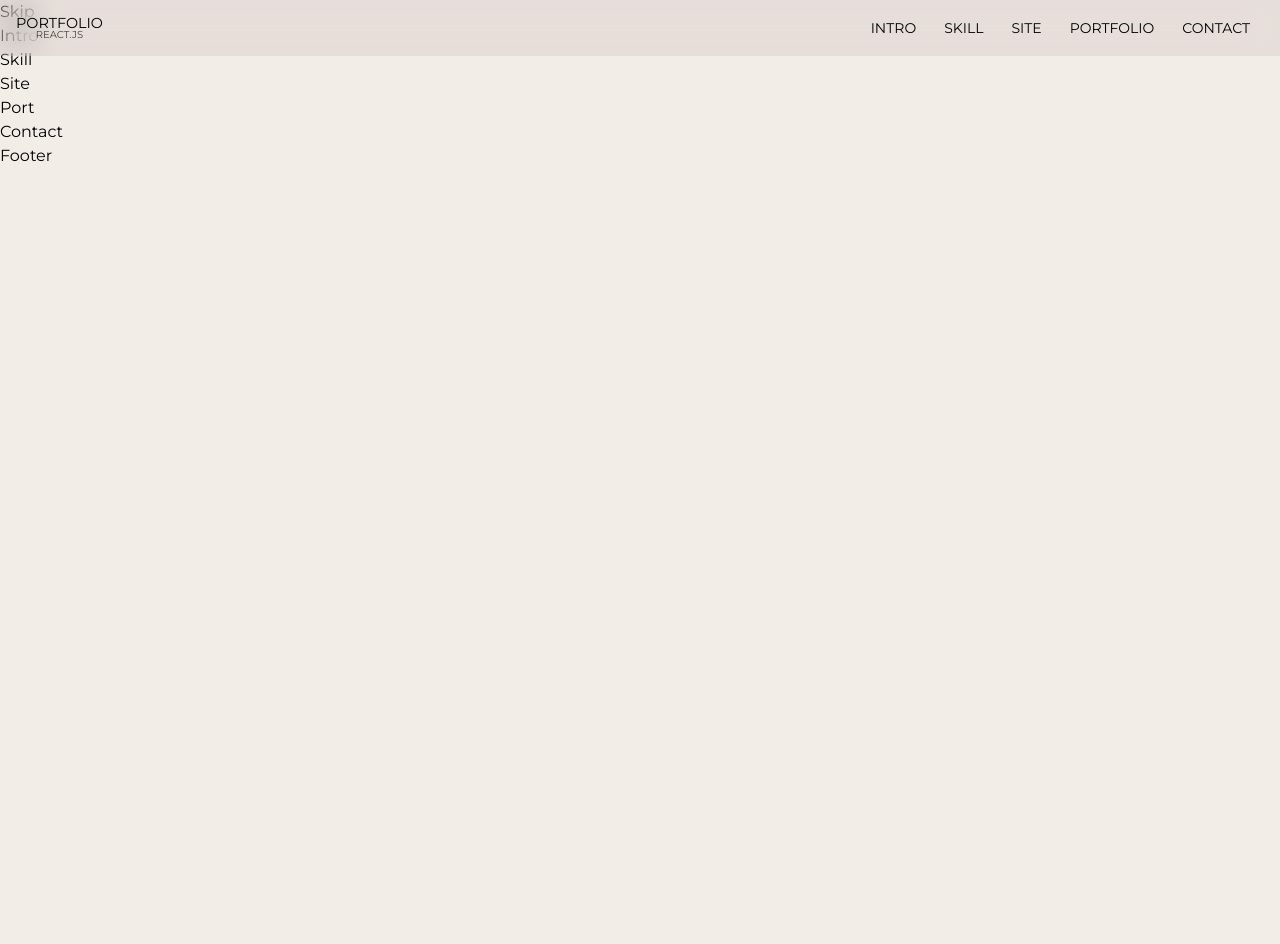
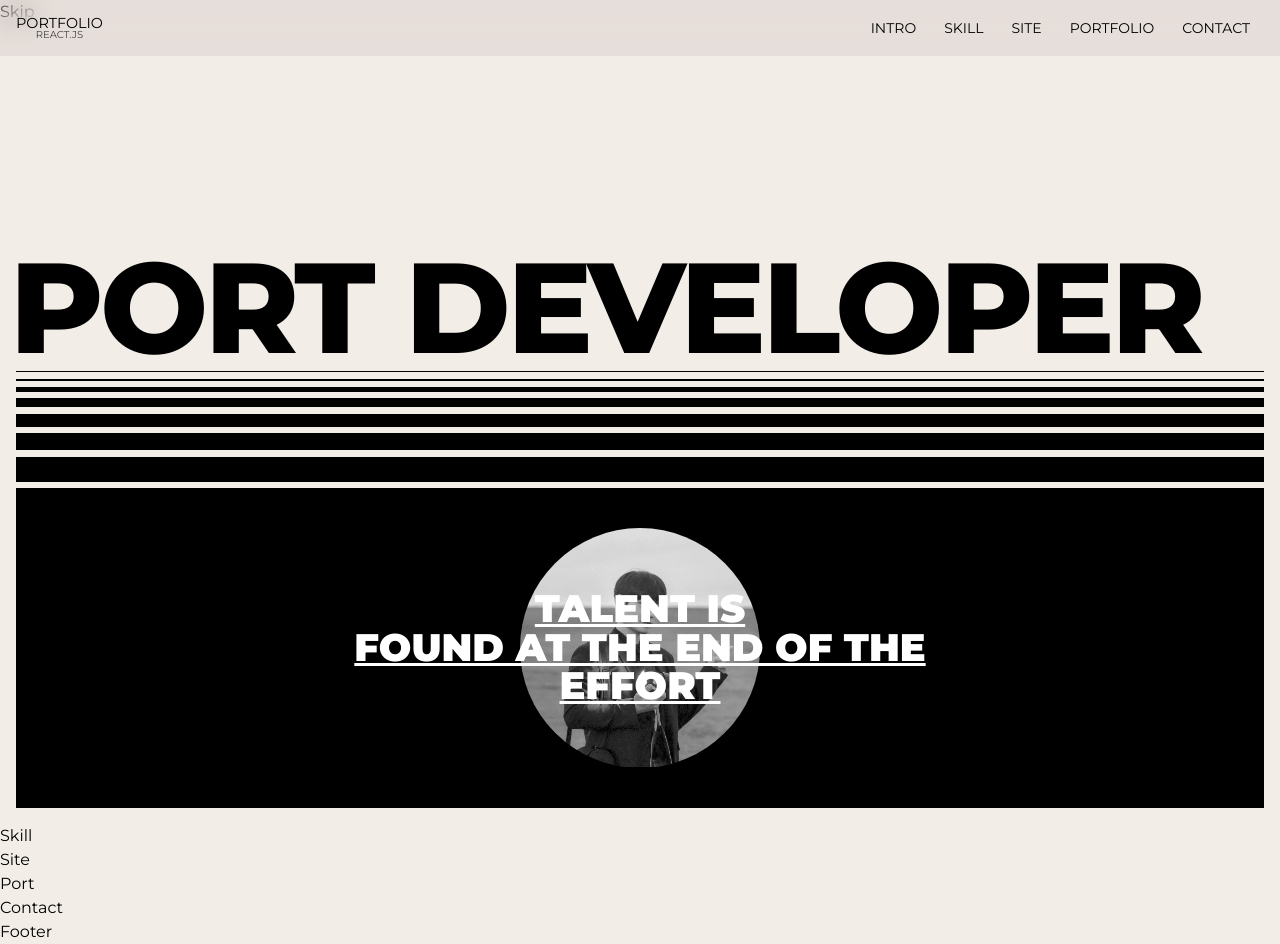
Before and after one commit to eunsux/port2024-react, a React (Create React App) app: page / in a window 1280 px wide. Before the commit the page ends 800 px from the top, so only its background shows below. Built offline with nearby package versions, Linux system fonts and the light colour scheme; a small style sheet from the web is missing; a web font is replaced by a local one.

Commit message:
인트로완료

```diff
--- a/src/assets/scss/section/_intro.scss
+++ b/src/assets/scss/section/_intro.scss
@@ -0,0 +1,149 @@
+#intro {
+    height: 100vh;
+}
+.intro__inner {
+    width: 100%;
+    height: 100%;
+    display: flex;
+    align-items: flex-start;
+    justify-content: flex-end;
+    flex-direction: column;
+    padding: 16px;
+
+    @media (max-width: 800px){
+        justify-content: center;
+    }
+
+    .intro__title {
+        font-size: 10vw;
+        text-transform: uppercase;
+        line-height: 1;
+        font-weight: 800;
+        white-space: nowrap;
+        text-indent: -0.5vw;
+        letter-spacing: -0.3vw;
+
+        @media (max-width: 320px){
+            display: none;
+        }
+    }
+    .intro__text {
+        width: 100%;
+        height: 40vh;
+        background-color: var(--black);
+        color: var(--white);
+        display: flex;
+        align-items: center;
+        justify-content: center;
+        flex-direction: column;
+        position: relative;
+
+        .text {
+            font-size: 3vw;
+            line-height: 1;
+            font-weight: 900;
+            text-transform: uppercase;
+            text-decoration: underline;
+            text-align: center;
+            position: relative;
+            z-index: 100;
+            transition: all 0.3s;
+            cursor: all-scroll;
+
+            @media (max-width: 800px){
+                font-size: 24px;
+            }
+        }
+        .img {
+            position: absolute;
+            left: 50%;
+            top: 50%;
+            transform: translate(-50%, -50%);
+            width: 30vh;
+            height: 30vh;
+            border-radius: 50%;
+            overflow: hidden;
+            filter: grayscale(100%);
+            transition: all 0.3s;
+
+            @media (max-width: 320px){
+                width: 20vh;
+                height: 20vh;
+            }
+        }
+
+        &:hover .text {
+            opacity: 0;
+        }
+        &:hover .img {
+            filter: grayscale(0);
+        }
+    }
+    .intro__lines {
+        width: 100%;
+
+        .line {
+            display: block;
+            width: 100%;
+            height: 1px;
+            background-color: var(--black);
+            margin-bottom: 0.5vw;
+
+            &:nth-child(1){
+                height: 1px;
+            }
+            &:nth-child(2){
+                height: 2px;
+            }
+            &:nth-child(3){
+                height: 5px;
+            }
+            &:nth-child(4){
+                height: 9px;
+            }
+            &:nth-child(5){
+                height: 13px;
+            }
+            &:nth-child(6){
+                height: 17px;
+            }
+            &:nth-child(7){
+                height: 25px;
+            }
+        }
+
+        &.bottom {
+            .line {
+                margin-top: 0.5vw;
+                margin-bottom: 0;
+                display: none;
+
+                @media (max-width: 800px){
+                    display: block;
+                }
+
+                &:nth-child(1){
+                    height: 25px;
+                }
+                &:nth-child(2){
+                    height: 17px;
+                }
+                &:nth-child(3){
+                    height: 13px;
+                }
+                &:nth-child(4){
+                    height: 9px;
+                }
+                &:nth-child(5){
+                    height: 5px;
+                }
+                &:nth-child(6){
+                    height: 2px;
+                }
+                &:nth-child(7){
+                    height: 1px;
+                }
+            }
+        }
+    }
+}
--- a/src/components/Header.jsx
+++ b/src/components/Header.jsx
@@ -1,5 +1,6 @@
 import React, { useState } from "react";
 
+// Nav에 있는 apsbDepth
 const headerNav = [
     {
         title: "intro",
--- a/src/components/Intro.jsx
+++ b/src/components/Intro.jsx
@@ -1,7 +1,50 @@
 import React from "react";
 
+import about from "../assets/img/about.png";
+
+const introText = {
+    title: "port developer",
+    desc: ["talent is", "found at the end of the", "effort"],
+};
+
 const Intro = () => {
-    return <div>Intro</div>;
+    return (
+        <section id="intro">
+            <div className="intro__inner">
+                <h1 className="intro__title">
+                    {introText.title}
+                </h1>
+                <div className="intro__lines" aria-hidden="true">
+                    <span className="line"></span>
+                    <span className="line"></span>
+                    <span className="line"></span>
+                    <span className="line"></span>
+                    <span className="line"></span>
+                    <span className="line"></span>
+                    <span className="line"></span>
+                </div>
+                <div className="intro__text">
+                    <div className="text">
+                        <div>{introText.desc[0]}</div>
+                        <div>{introText.desc[1]}</div>
+                        <div>{introText.desc[2]}</div>
+                    </div>
+                    <div className="img">
+                        <img src={about} alt="어바웃" />
+                    </div>
+                </div>
+                <div className="intro__lines bottom" aria-hidden="true">
+                    <span className="line"></span>
+                    <span className="line"></span>
+                    <span className="line"></span>
+                    <span className="line"></span>
+                    <span className="line"></span>
+                    <span className="line"></span>
+                    <span className="line"></span>
+                </div>
+            </div>
+        </section>
+    );
 };
 
 export default Intro;
```
Also changed, not shown: src/assets/img/about.png (added).
